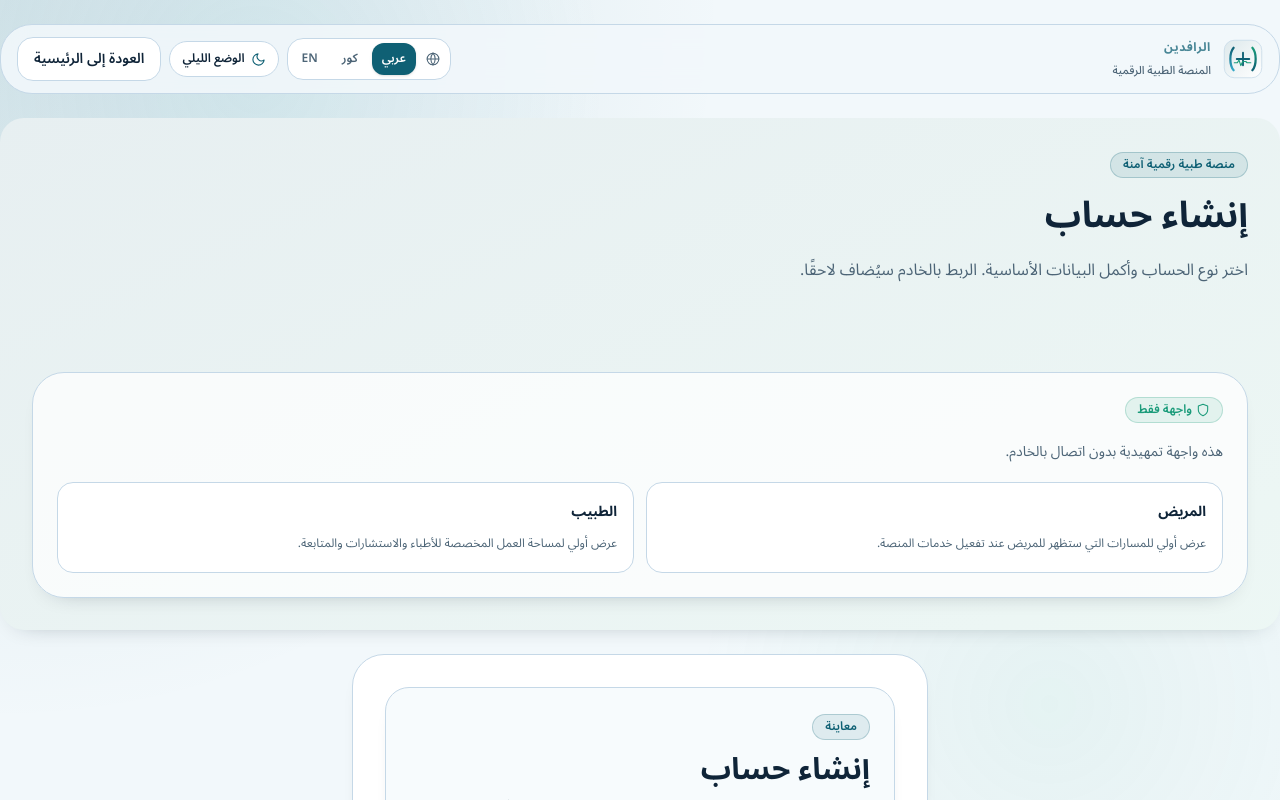
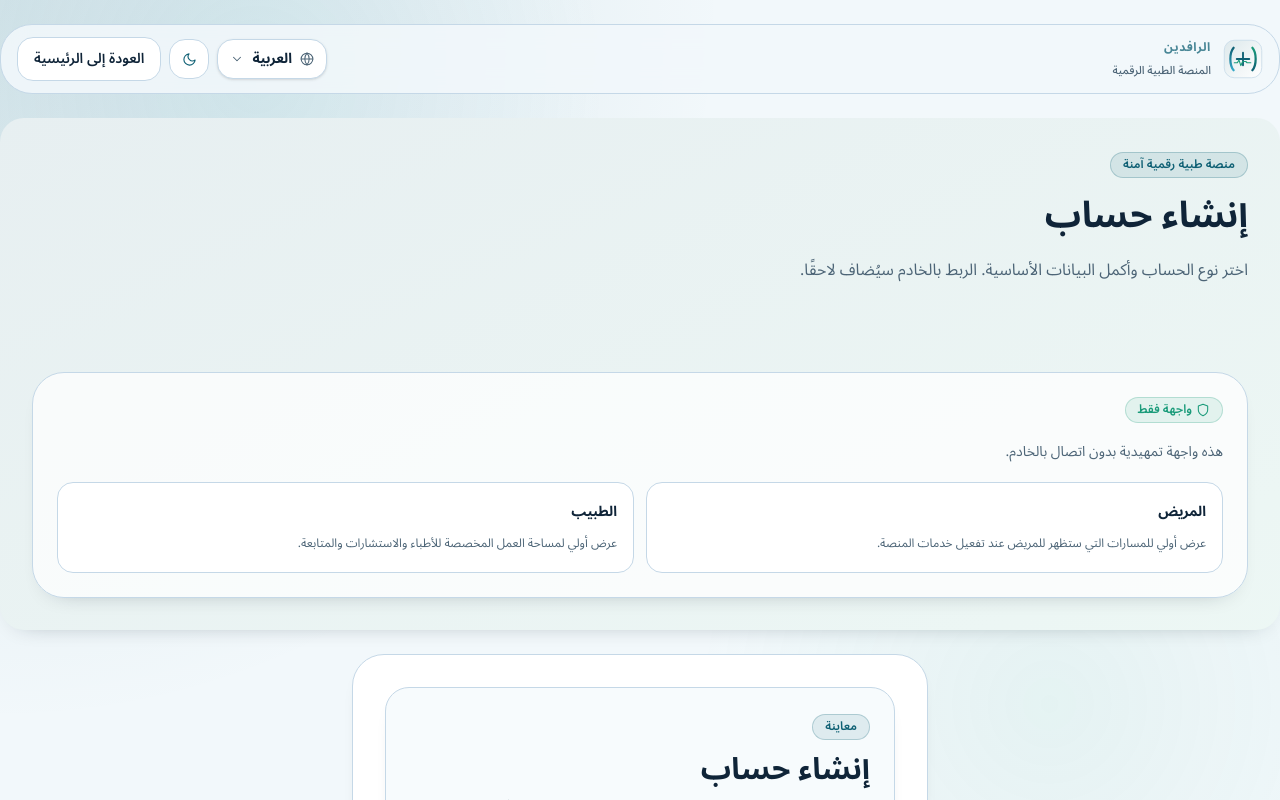
Before and after one commit to TechDaDev/RMP-frontend, a Next.js app: page /register in a window 1280 px wide. Shown: the top 800 px of the page. Built offline with nearby package versions, Linux system fonts and the light colour scheme.

Commit message:
fix: compact language and theme controls

```diff
--- a/components/Header.tsx
+++ b/components/Header.tsx
@@ -55,8 +55,8 @@ export function Header({
         </nav>
 
         <div className="hidden items-center gap-2 lg:flex">
-          <LanguageSwitcher locale={locale} onChange={onLocaleChange} t={t} ariaLabel={t.ui.languageSwitcherLabel} />
-          <ThemeToggle theme={theme} onToggle={onThemeToggle} t={t} ariaLabel={t.ui.themeToggleLabel} />
+          <LanguageSwitcher locale={locale} onChange={onLocaleChange} t={t} compact ariaLabel={t.ui.languageSwitcherLabel} />
+          <ThemeToggle theme={theme} onToggle={onThemeToggle} t={t} compact ariaLabel={t.ui.themeToggleLabel} />
           <a href="/login" className="btn-primary px-5 py-2 text-sm">
             {t.nav.cta}
           </a>
@@ -93,11 +93,10 @@ export function Header({
           <div className="flex flex-wrap items-center gap-2 border-t border-[var(--color-border)] pt-3">
             <LanguageSwitcher
               locale={locale}
-              onChange={(value) => {
-                onLocaleChange(value);
-                setMenuOpen(false);
-              }}
+              onChange={onLocaleChange}
               t={t}
+              compact
+              onAfterChange={() => setMenuOpen(false)}
               ariaLabel={t.ui.languageSwitcherLabel}
             />
             <ThemeToggle
@@ -107,6 +106,7 @@ export function Header({
                 setMenuOpen(false);
               }}
               t={t}
+              compact
               ariaLabel={t.ui.themeToggleLabel}
             />
             <a href="/login" className="btn-primary w-full sm:w-auto" onClick={() => setMenuOpen(false)}>
--- a/components/LanguageSwitcher.tsx
+++ b/components/LanguageSwitcher.tsx
@@ -1,53 +1,135 @@
 "use client";
 
-import { GlobeIcon } from "@/components/icons";
+import { useEffect, useId, useRef, useState } from "react";
+import { CheckIcon, ChevronDownIcon, GlobeIcon } from "@/components/icons";
 import type { Locale, Translations } from "@/types/i18n";
 
 interface LanguageSwitcherProps {
   locale: Locale;
   onChange: (locale: Locale) => void;
   t: Translations;
+  compact?: boolean;
+  onAfterChange?: () => void;
   ariaLabel?: string;
 }
 
 const locales: Locale[] = ["ar", "ku", "en"];
 
-const shortLabels: Record<Locale, string> = {
-  ar: "عربي",
-  ku: "کور",
+const buttonLabels: Record<Locale, string> = {
+  ar: "العربية",
+  ku: "کوردی",
   en: "EN",
+};
+
+const menuLabels: Record<Locale, string> = {
+  ar: "العربية",
+  ku: "کوردی",
+  en: "English",
 };
 
 export function LanguageSwitcher({
   locale,
   onChange,
   t,
+  compact = false,
+  onAfterChange,
   ariaLabel,
 }: LanguageSwitcherProps) {
+  const [open, setOpen] = useState(false);
+  const rootRef = useRef<HTMLDivElement | null>(null);
+  const menuId = useId();
+
+  useEffect(() => {
+    if (!open) {
+      return;
+    }
+
+    function handlePointerDown(event: PointerEvent) {
+      if (!rootRef.current?.contains(event.target as Node)) {
+        setOpen(false);
+      }
+    }
+
+    function handleEscape(event: KeyboardEvent) {
+      if (event.key === "Escape") {
+        setOpen(false);
+      }
+    }
+
+    window.addEventListener("pointerdown", handlePointerDown);
+    window.addEventListener("keydown", handleEscape);
+
+    return () => {
+      window.removeEventListener("pointerdown", handlePointerDown);
+      window.removeEventListener("keydown", handleEscape);
+    };
+  }, [open]);
+
+  const activeLabel = buttonLabels[locale];
+
+  function handleSelect(nextLocale: Locale) {
+    onChange(nextLocale);
+    setOpen(false);
+    onAfterChange?.();
+  }
+
   return (
     <div
-      className="inline-flex items-center gap-1 rounded-2xl border border-[var(--color-border)] bg-[var(--color-surface)] p-1"
-      role="group"
+      ref={rootRef}
+      className="relative inline-flex shrink-0"
+    >
+      <button
+        type="button"
+        className={[
+          "inline-flex min-h-10 items-center gap-2 rounded-2xl border border-[var(--color-border)] bg-[var(--color-surface)] px-3 text-sm font-semibold text-[var(--color-text)] shadow-sm transition hover:bg-[var(--color-surface-alt)] focus-visible:outline-none focus-visible:ring-2 focus-visible:ring-[var(--color-primary)]",
+          compact ? "max-w-[9.5rem]" : "max-w-[11rem]",
+        ].join(" ")}
         aria-label={ariaLabel ?? t.ui.languageSwitcherLabel}
+        aria-haspopup="menu"
+        aria-expanded={open}
+        aria-controls={menuId}
+        onClick={() => setOpen((prev) => !prev)}
       >
-      <span className="flex items-center px-1.5 text-[var(--color-muted)]" aria-hidden="true">
+        <span className="flex items-center text-[var(--color-muted)]" aria-hidden="true">
           <GlobeIcon size={14} />
         </span>
+        <span className="truncate text-xs font-bold sm:text-sm">{activeLabel}</span>
+        <span
+          className={`ms-auto flex items-center text-[var(--color-muted)] transition-transform ${open ? "rotate-180" : ""}`}
+          aria-hidden="true"
+        >
+          <ChevronDownIcon size={14} />
+        </span>
+      </button>
+
+      {open ? (
+        <div
+          id={menuId}
+          role="menu"
+          aria-label={t.ui.languageMenu}
+          className="absolute top-[calc(100%+0.5rem)] z-[70] min-w-full overflow-hidden rounded-2xl border border-[var(--color-border)] bg-[var(--color-surface)] p-1 shadow-[var(--card-shadow-lg)] rtl:right-0 ltr:left-0"
+        >
           {locales.map((item) => (
             <button
               key={item}
               type="button"
-          onClick={() => onChange(item)}
-          aria-pressed={locale === item}
-          className={`min-h-8 rounded-xl px-2.5 py-1 text-xs font-semibold transition focus-visible:outline-none focus-visible:ring-2 focus-visible:ring-[var(--color-primary)] ${
+              role="menuitemradio"
+              aria-checked={locale === item}
+              onClick={() => handleSelect(item)}
+              className={`flex min-h-10 w-full items-center justify-between gap-3 rounded-xl px-3 py-2 text-sm transition focus-visible:outline-none focus-visible:ring-2 focus-visible:ring-[var(--color-primary)] ${
                 locale === item
-              ? "bg-[var(--color-primary)] text-white shadow-sm"
-              : "cursor-pointer text-[var(--color-muted)] hover:bg-[var(--color-surface-alt)] hover:text-[var(--color-text)]"
+                  ? "bg-[color:color-mix(in_srgb,var(--color-primary)_10%,var(--color-surface))] font-semibold text-[var(--color-text)]"
+                  : "text-[var(--color-text)] hover:bg-[var(--color-surface-alt)]"
               }`}
             >
-          {shortLabels[item]}
+              <span>{menuLabels[item]}</span>
+              <span className="flex h-4 w-4 items-center justify-center text-[var(--color-primary)]" aria-hidden="true">
+                {locale === item ? <CheckIcon size={14} /> : null}
+              </span>
             </button>
           ))}
         </div>
+      ) : null}
+    </div>
   );
 }
--- a/components/ThemeToggle.tsx
+++ b/components/ThemeToggle.tsx
@@ -8,25 +8,32 @@ interface ThemeToggleProps {
   theme: Theme;
   onToggle: () => void;
   t: Translations;
+  compact?: boolean;
   ariaLabel?: string;
 }
 
-export function ThemeToggle({ theme, onToggle, t, ariaLabel }: ThemeToggleProps) {
+export function ThemeToggle({ theme, onToggle, t, compact = false, ariaLabel }: ThemeToggleProps) {
   const nextModeLabel = theme === "dark" ? t.theme.light : t.theme.dark;
+  const shortLabel = theme === "dark" ? t.theme.shortLight : t.theme.shortDark;
 
   return (
     <button
       type="button"
       onClick={onToggle}
       aria-label={ariaLabel ?? `${t.ui.themeToggleLabel}: ${nextModeLabel}`}
-      className="inline-flex min-h-9 items-center gap-1.5 rounded-full border border-[var(--color-border)] bg-[var(--color-surface)] px-3 text-sm font-medium text-[var(--color-text)] transition hover:-translate-y-0.5 hover:bg-[var(--color-surface-alt)] focus-visible:outline-none focus-visible:ring-2 focus-visible:ring-[var(--color-primary)]"
+      className={[
+        "inline-flex shrink-0 items-center justify-center rounded-2xl border border-[var(--color-border)] bg-[var(--color-surface)] text-[var(--color-text)] transition hover:-translate-y-0.5 hover:bg-[var(--color-surface-alt)] focus-visible:outline-none focus-visible:ring-2 focus-visible:ring-[var(--color-primary)]",
+        compact ? "h-10 w-10" : "min-h-10 gap-2 px-3",
+      ].join(" ")}
     >
       <span className="flex items-center text-[var(--color-primary)]">
         {theme === "dark" ? <SunIcon size={15} /> : <MoonIcon size={15} />}
       </span>
-      <span suppressHydrationWarning className="text-xs font-semibold">
-        {nextModeLabel}
-      </span>
+      {compact ? null : (
+        <span suppressHydrationWarning className="text-xs font-semibold">
+          {shortLabel}
+        </span>
+      )}
     </button>
   );
 }
--- a/components/icons.tsx
+++ b/components/icons.tsx
@@ -64,6 +64,22 @@ export function CloseIcon(p: IconProps) {
     <Base {...p}>
       <line x1="18" y1="6" x2="6" y2="18" />
       <line x1="6" y1="6" x2="18" y2="18" />
+    </Base>
+  );
+}
+
+export function ChevronDownIcon(p: IconProps) {
+  return (
+    <Base {...p}>
+      <polyline points="6 9 12 15 18 9" />
+    </Base>
+  );
+}
+
+export function CheckIcon(p: IconProps) {
+  return (
+    <Base {...p}>
+      <polyline points="20 6 9 17 4 12" />
     </Base>
   );
 }
--- a/components/layouts/PortalShell.tsx
+++ b/components/layouts/PortalShell.tsx
@@ -108,8 +108,8 @@ export function PortalShell({ children }: PortalShellProps) {
           </div>
         </div>
         <div className="flex flex-wrap items-center gap-2">
-          <LanguageSwitcher locale={locale} onChange={setLocale} t={t} ariaLabel={t.ui.languageSwitcherLabel} />
-          <ThemeToggle theme={theme} onToggle={toggleTheme} t={t} ariaLabel={t.ui.themeToggleLabel} />
+          <LanguageSwitcher locale={locale} onChange={setLocale} t={t} compact onAfterChange={() => setMenuOpen(false)} ariaLabel={t.ui.languageSwitcherLabel} />
+          <ThemeToggle theme={theme} onToggle={toggleTheme} t={t} compact ariaLabel={t.ui.themeToggleLabel} />
         </div>
         <div className="flex flex-wrap gap-2">
           <Link href="/" className={buttonClassName({ variant: "secondary", className: "flex-1" })} onClick={() => setMenuOpen(false)}>
--- a/components/layouts/PublicAuthLayout.tsx
+++ b/components/layouts/PublicAuthLayout.tsx
@@ -29,9 +29,9 @@ export function PublicAuthLayout({ title, subtitle, children }: PublicAuthLayout
           <Link href="/" className="focus-ring rounded-xl">
             <Logo locale={locale} />
           </Link>
-          <div className="flex flex-wrap items-center gap-2">
-            <LanguageSwitcher locale={locale} onChange={setLocale} t={t} ariaLabel={t.ui.languageSwitcherLabel} />
-            <ThemeToggle theme={theme} onToggle={toggleTheme} t={t} ariaLabel={t.ui.themeToggleLabel} />
+          <div className="flex flex-wrap items-center gap-2 sm:justify-end">
+            <LanguageSwitcher locale={locale} onChange={setLocale} t={t} compact ariaLabel={t.ui.languageSwitcherLabel} />
+            <ThemeToggle theme={theme} onToggle={toggleTheme} t={t} compact ariaLabel={t.ui.themeToggleLabel} />
             <Link href="/" className={buttonClassName({ variant: "secondary" })}>
               {t.common.backToHome}
             </Link>
--- a/types/i18n.ts
+++ b/types/i18n.ts
@@ -149,6 +149,8 @@ export interface Translations {
   theme: {
     light: string;
     dark: string;
+    shortLight: string;
+    shortDark: string;
   };
   ui: {
     phaseBadge: string;
@@ -162,5 +164,7 @@ export interface Translations {
     openPortalNavigation: string;
     closePortalNavigation: string;
     portalNavigation: string;
+    languageMenu: string;
+    currentLanguage: string;
   };
 }
```
Also changed, not shown: lib/i18n.ts (+14 -2 lines). Lines whose indentation alone changed are shown as unchanged.
